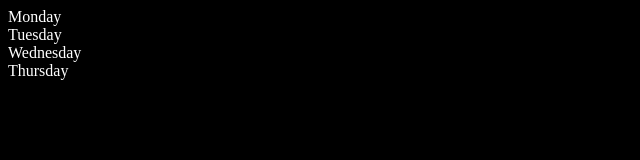
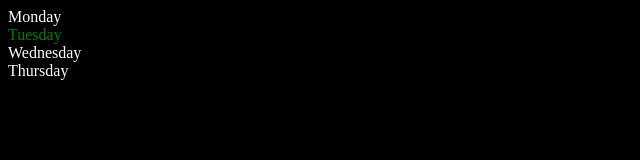
Before and after one commit to MDalamin5/Web-Integration-Lab-js, a website: page 01-DOM-Manipulations/Module-2-Manipulation/create_element.html in a window 1280 px wide. Shown: the full height of the page, 0-640 px from the left. Drawn offline with Linux system fonts and the light colour scheme.

Commit message:
travers different element as parent to child and child to parent, sibling

```diff
--- a/01-DOM-Manipulations/Module-2-Manipulation/create_element.html
+++ b/01-DOM-Manipulations/Module-2-Manipulation/create_element.html
@@ -13,6 +13,7 @@
 </head>
 <body class="bg-black">
     <div class="parent">
+        <!--this is comment inside the HTML-->
         <div class="day">Monday</div>
         <div class="day">Tuesday</div>
         <div class="day">Wednesday</div>
@@ -22,11 +23,27 @@
 <script>
     const parent = document.querySelector(".parent")
     console.log(parent);
-    console.log(parent.children[2].innerHTML)
+    console.log(parent.children[2].innerHTML);
 
     console.log("===Displaying the children property of parent DIV===")
     for(let i=0; i<parent.children.length; i++){
-        console.log(parent.children[i].innerHTML)
+        console.log(parent.children[i].innerHTML);
     }
+
+    // extracting First element and last element of the div
+    parent.children[1].style.color = "green"
+    console.log(parent.firstElementChild);
+    console.log(parent.lastElementChild);
+
+    // go to child to parent.
+    const day_child = document.querySelector(".day");
+    console.log(day_child);
+
+    console.log(day_child.parentElement.outerHTML);
+    console.log(day_child.nextElementSibling.innerHTML);
+
+    console.log("Node: ", parent.childNodes)
+
+
 </script>
 </html>
```
